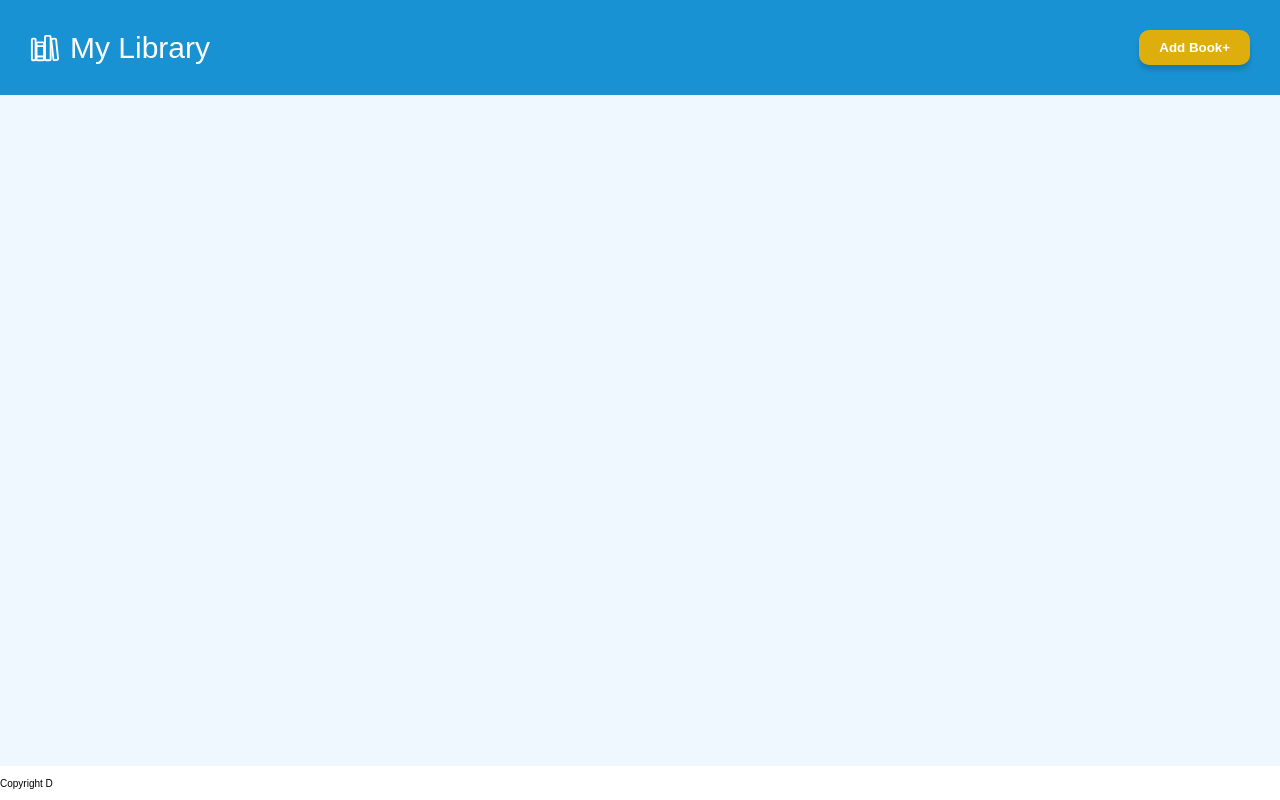
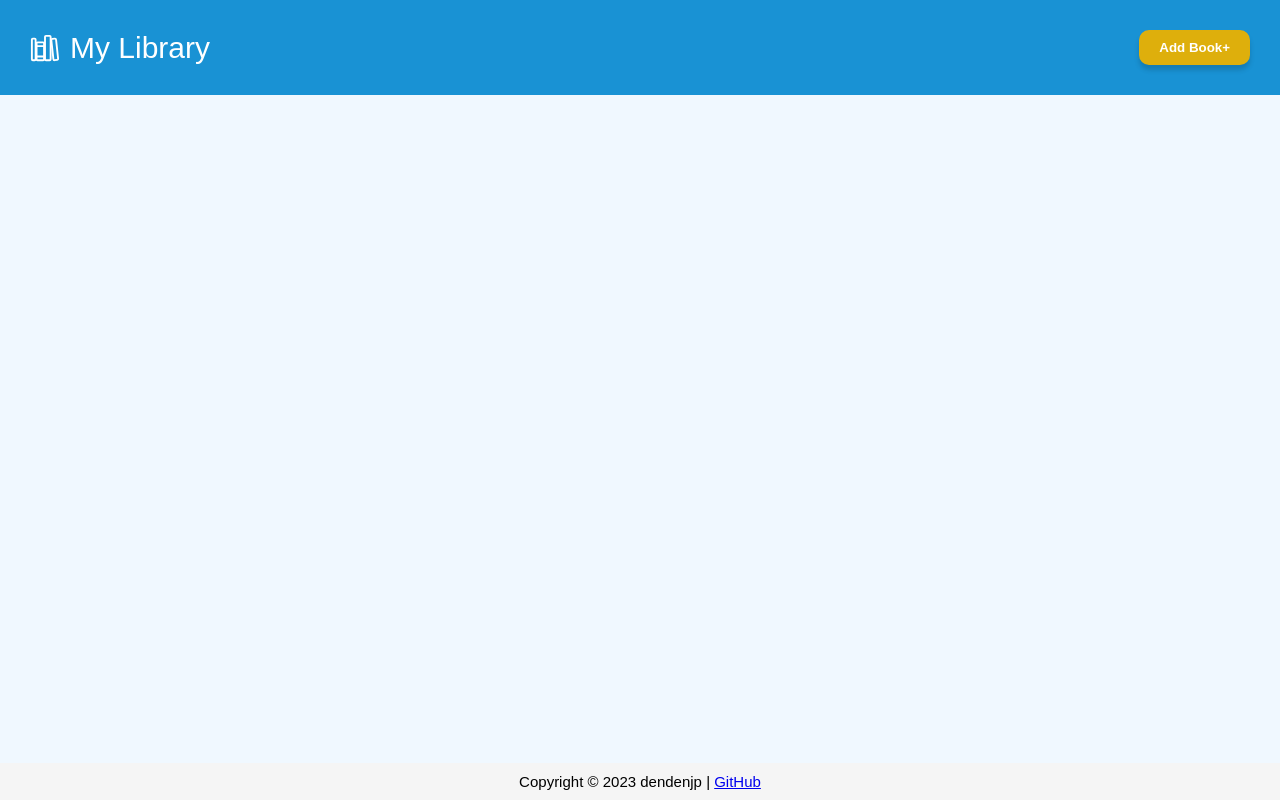
Before and after one commit to dendenjp/odin-library, a plain HTML site: page index.html in a window 1280 px wide. Drawn offline with nearby package versions, Linux system fonts and the light colour scheme.

Commit message:
added footer

```diff
--- a/index.html
+++ b/index.html
@@ -51,7 +51,10 @@
                     </div>
                 </div> -->
             </div>
-            <footer class="footer">Copyright D</footer>
+            <footer class="footer">
+                Copyright &copy; 2023 dendenjp |
+                <a href="https://github.com/dendenjp">GitHub</a>
+            </footer>
         </div>
         <div class="form-modal hidden">
             <form class="form-container">
--- a/styles.css
+++ b/styles.css
@@ -131,6 +131,14 @@ html {
     flex: 1;
 }
 
+.footer {
+    width: 100%;
+    text-align: center;
+    font-size: 1.5rem;
+    background-color: #f5f5f5;
+    padding: 1rem;
+}
+
 /* MODAL WINDOW */
 
 .hidden {
```
